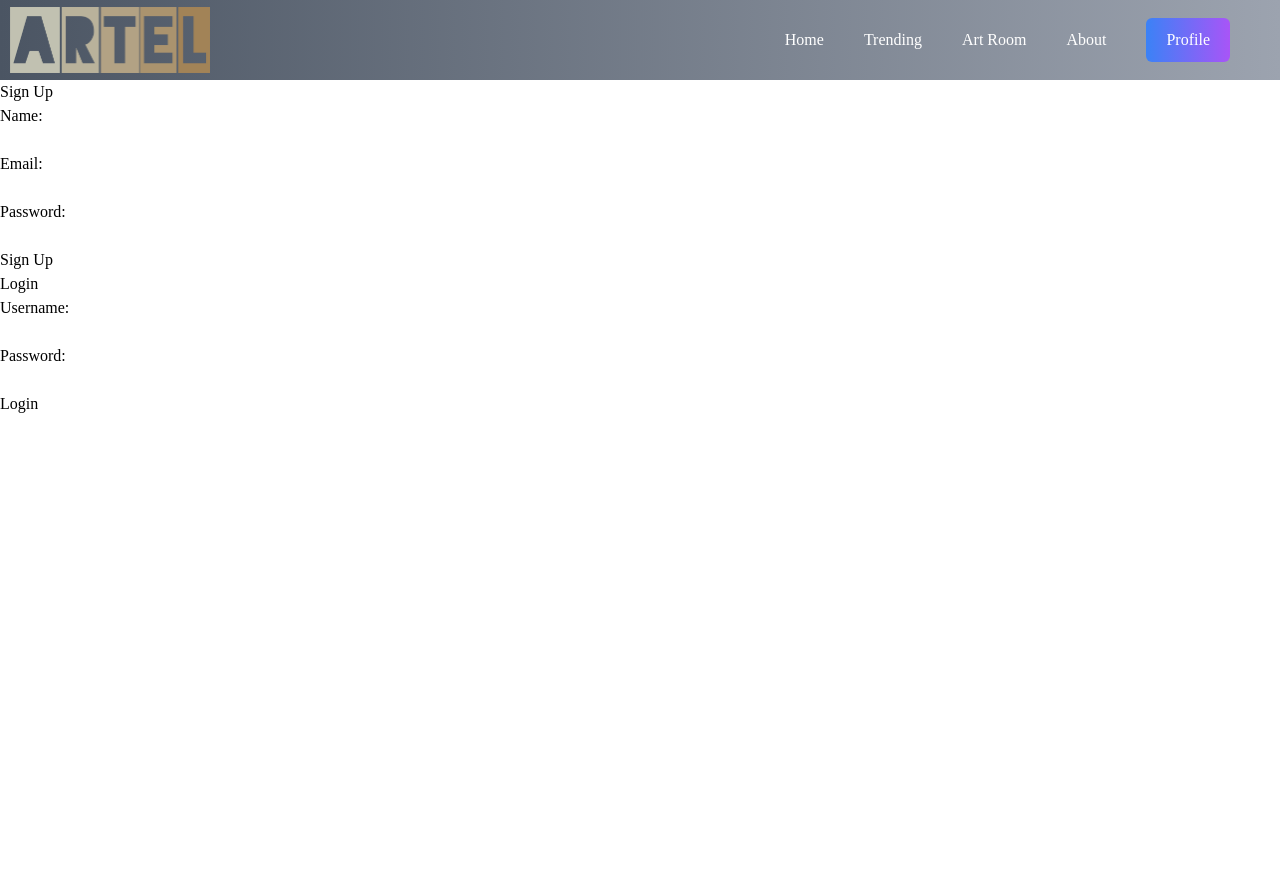
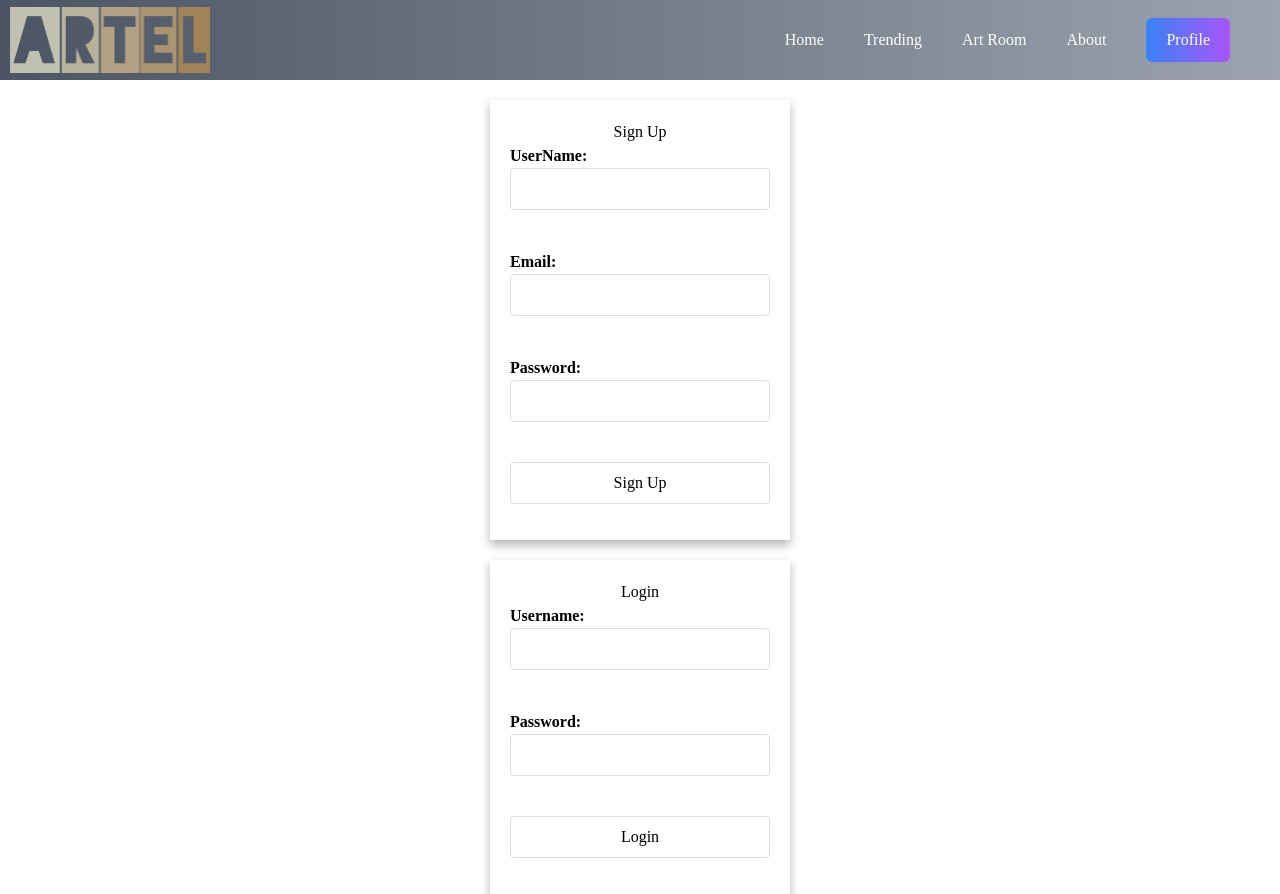
Before and after one commit to fxhanloniii/Artel-Mern-FrontEnd, a React (Create React App) app: page / in a window 1280 px wide. Before the commit the page ends 800 px from the top, so only its background shows below. Built offline with nearby package versions, Linux system fonts and the light colour scheme.

Commit message:
styling signin and login components

```diff
--- a/src/components/signUpForm.js
+++ b/src/components/signUpForm.js
@@ -28,7 +28,7 @@ const SignUpForm = ({signUp}) => {
     <div className='form'>
       <h1>Sign Up</h1>
       <form onSubmit={handleSubmit}>
-        <label htmlFor="username">Name: </label>
+        <label htmlFor="username">UserName: </label>
         <input
           id="username"
           name="username"
--- a/src/index.css
+++ b/src/index.css
@@ -37,3 +37,31 @@ nav li {
   display: inline-block;
   padding: 10px 20px;
 }
+
+/* Login SignUp Forms */
+
+.form {
+  display: flex;
+  flex-direction: column;
+  align-items: center;
+  width: 300px;
+  margin: auto;
+  margin-top: 20px;
+  padding: 20px;
+  box-shadow: 0px 5px 10px rgba(0,0,0,0.3);
+}
+
+.form label {
+  font-size: 16px;
+  font-weight: bold;
+  margin-bottom: 8px;
+}
+
+.form input {
+  width: 100%;
+  padding: 8px;
+  margin-bottom: 16px;
+  border: 1px solid #ddd;
+  border-radius: 4px;
+  outline: none;
+}
```
